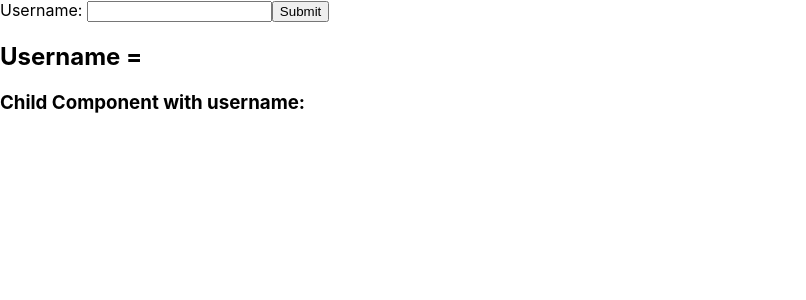
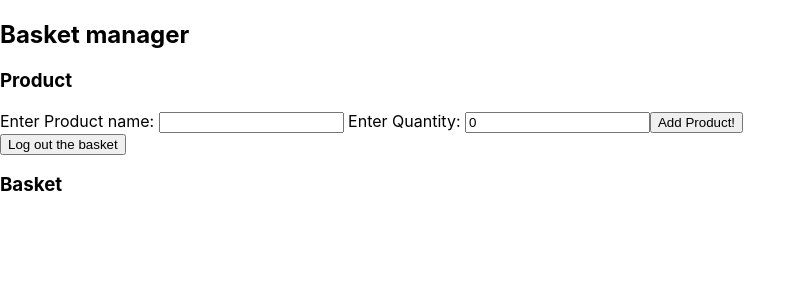
Before and after one commit to Reece-elder/APR_SOFTWARE_React, a React (Create React App) app in the folder react-demo/: page / in a window 1280 px wide. Shown: the top 300 px of the page, without its empty margins (0-806 px from the left). Built offline with nearby package versions, Linux system fonts and the light colour scheme.

Commit message:
Basket exercise

```diff
--- a/react-demo/src/App.js
+++ b/react-demo/src/App.js
@@ -7,6 +7,9 @@ import ParentComplex from './components/003-Props/complex/Parent';
 import Counter from './components/004-State/Counter';
 import CounterUpdate from './components/004-State/UpdateCounter'
 import Manager from './components/005-Forms/Manager';
+import ManagerAnimal from './components/animalContact-Card/Manager';
+import ManagerLifting from './components/006-LiftingState/Manager';
+import BasketManager from './components/006-LiftingState/basketManager/BasketManager';
 
 
 function App() {
@@ -26,7 +29,9 @@ function App() {
     // <div>
     //   <CounterUpdate/>
     // </div>
-    <Manager/>
+    // <ManagerAnimal/>
+    // <ManagerLifting/>
+    <BasketManager/>
   );
 }
 
--- /dev/null
+++ b/react-demo/src/components/006-LiftingState/Display.jsx
@@ -0,0 +1,9 @@
+const Display = ({text}) => {
+    return (
+        <div>
+            <h4> The text to be displayed is: {text} </h4>
+        </div>
+     );
+}
+
+export default Display;
--- /dev/null
+++ b/react-demo/src/components/006-LiftingState/Form.jsx
@@ -0,0 +1,17 @@
+const Form = (props) => {
+
+    const {textProp, submitProp, updateText, funcProp} = props;
+
+    return (
+        <div>
+            <h4> Form </h4>
+            <form onSubmit={submitProp}>
+                <label> Text to display: </label>
+                <input type="text" value={textProp} onChange={updateText} name="displayText"/>
+                <button type="submit" onClick={submitProp}> Submit! </button>
+            </form>
+        </div>
+     );
+}
+
+export default Form;
--- /dev/null
+++ b/react-demo/src/components/006-LiftingState/Manager.jsx
@@ -0,0 +1,35 @@
+import Form from "./Form";
+import Display from "./Display";
+import { useState } from "react";
+
+const Manager = () => {
+
+    const [text, setText] = useState('');
+    const [displayText, setDisplayText] = useState('');
+
+    // Handles the text query
+    const handleText = (e) => {
+        setText(e.target.value)
+    }
+
+    // Handle the submit
+    const handleSubmit = (e) => {
+        e.preventDefault();
+        console.log(text);
+        setDisplayText(text);
+        setText("");
+    }
+
+    // Showing the function has been passed
+    const funcTest = () => 'This has been called';
+
+    return (
+        <div>
+            <h3> Manager </h3>
+            <Form textProp={text} submitProp={handleSubmit} updateText={handleText} funcProp={funcTest}/>
+            <Display text={displayText}/>
+        </div>
+     );
+}
+
+export default Manager;
--- /dev/null
+++ b/react-demo/src/components/006-LiftingState/basketManager/Basket.jsx
@@ -0,0 +1,15 @@
+const Basket = ({ info }) => {
+  return (
+    <div>
+      <h3> Basket </h3>
+      {info.map((product) => (
+        <div>
+          <p>Product name: {product.productName}</p>
+          <p>Product Quantity: {product.quantity}</p>
+        </div>
+      ))}
+    </div>
+  );
+};
+
+export default Basket;
--- /dev/null
+++ b/react-demo/src/components/006-LiftingState/basketManager/BasketManager.jsx
@@ -0,0 +1,27 @@
+import { useState } from "react";
+
+import Basket from "./Basket";
+import Product from "./Product";
+
+const BasketManager = () => {
+
+    const [basket, setBasket] = useState([]);
+
+    const addToBasket = (item) => {
+        setBasket((basket) => [...basket, item])
+    }
+
+    const logBasket = () => {
+        console.log(basket);
+    }
+
+    return (
+        <div>
+            <h2> Basket manager </h2>
+            <Product addToBasket={addToBasket} logBasket={logBasket}/>
+            <Basket info={basket}/>
+        </div>
+     );
+}
+
+export default BasketManager;
--- /dev/null
+++ b/react-demo/src/components/006-LiftingState/basketManager/Product.jsx
@@ -0,0 +1,45 @@
+import { useState } from "react";
+
+const Product = ({ addToBasket, logBasket }) => {
+  // item name
+  // quantity
+
+  const [productName, setProductName] = useState("");
+  const [quantity, setQuantity] = useState(0);
+
+  const add = (e) => {
+    e.preventDefault();
+    const item = {
+      productName: productName,
+      quantity: quantity,
+    };
+    addToBasket(item);
+    console.log(`Item has been added!`);
+    setProductName("");
+    setQuantity("");
+  };
+
+  return (
+    <div>
+      <h3> Product </h3>
+      <form onSubmit={add}>
+        <label> Enter Product name: </label>
+        <input
+          type="text"
+          value={productName}
+          onChange={(e) => setProductName(e.target.value)}
+        />
+        <label> Enter Quantity: </label>
+        <input
+          type="number"
+          value={quantity}
+          onChange={(e) => setQuantity(e.target.value)}
+        />
+        <button type="submit"> Add Product! </button>
+      </form>
+      <button type="button" onClick={logBasket}> Log out the basket </button>
+    </div>
+  );
+};
+
+export default Product;
--- /dev/null
+++ b/react-demo/src/components/animalContact-Card/Manager.jsx
@@ -0,0 +1,69 @@
+// import { useState } from "react";
+// import AnimalList from "./AnimalList";
+
+// const Manager = () => {
+
+
+//     const [type, setType] = useState('blank');
+//     const [name, setName] = useState('blank');
+//     const [image, setImage] = useState('blank');
+//     const [diet, setDiet] = useState(["blank", "blank"]);
+//     const [cute, setCute] = useState(true);
+
+//     const handleSubmit = (e) => {
+
+//         console.log(e.target.value);
+//         e.preventDefault();
+
+//         clearData();
+
+//         const element1 = document.querySelector('#diet1');
+//         element1.value = "";
+//         const element2 = document.querySelector('#diet2');
+//         element2.value = "";
+//         const element3 = document.querySelector('#diet3');
+//         element3.value = "";
+//     }
+
+//     const clearData = () => {
+//         setType("");
+//         setName("");
+//         setImage("");
+//         setDiet([]);
+//         setCute(true);
+//     }
+
+//     return (
+//         <div>
+//             <AnimalList/>
+//             <form >
+//                 <label> Type: </label>
+//                 <input type="text" value={type} onChange={(e) => setType(e.target.value)}></input>
+
+//                 <label> Name: </label>
+//                 <input type="text" value={name} onChange={(e) => setName(e.target.value)}></input>
+
+//                 <label> Image: </label>
+//                 <input type="text" value={image} onChange={(e) => setImage(e.target.value)}></input>
+
+//                 <label> Diet 1: </label>
+//                 <input id="diet1" type="text" onBlur={(e) => setDiet(f => [...f, e.target.value])}></input>
+
+//                 <label> Diet 2: </label>
+//                 <input id="diet2" type="text"  onBlur={(e) => setDiet(f => [...f, e.target.value])}></input>
+
+//                 <label> Diet 3: </label>
+//                 <input id="diet3" type="text"  onBlur={(e) => setDiet(f => [...f, e.target.value])}></input>
+
+//                 <label> Is Cute: </label>
+//                 <input type="text" value={cute} onChange={(e) => setCute(e.target.value)}></input>
+
+//                 <button type="submit" onClick={handleSubmit}> Submit! </button>
+
+//             </form>
+//             <AnimalList data={createData}/>
+//         </div>
+//      );
+// }
+
+// export default Manager;
```
Also changed, not shown: react-demo/src/components/animalContact-Card/AnimalList.jsx (added, +24 -0 lines), react-demo/src/components/animalContact-Card/ContactCard.jsx (added, +9 -0 lines).
